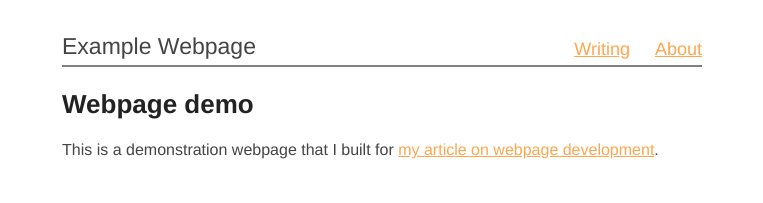
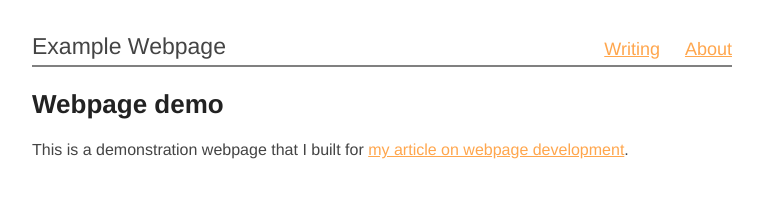
Before and after one commit to alexrutar/webpage-example, a plain HTML site: page index.html in a window 1280 px wide. Shown: the whole page, without its empty margins (258-1021 px from the left). Drawn offline with Linux system fonts and the light colour scheme.

Commit message:
only use px

```diff
--- a/style.css
+++ b/style.css
@@ -1,7 +1,7 @@
 body {
   font-family: "Helvetica", "Arial", sans-serif;
   margin: 0 auto;
-  max-width: 40em;
+  max-width: 700px;
   min-width: 0;
   padding: 0 10px 25px;
 
```
